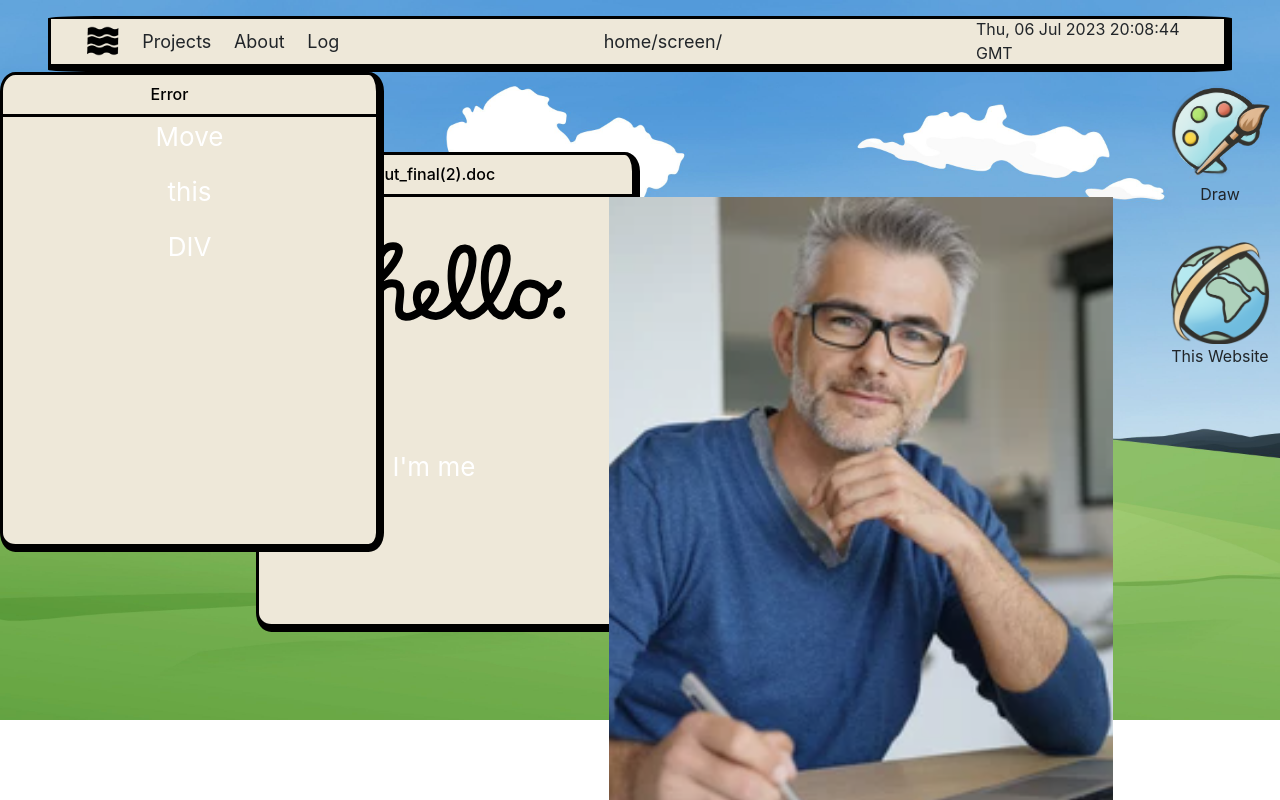
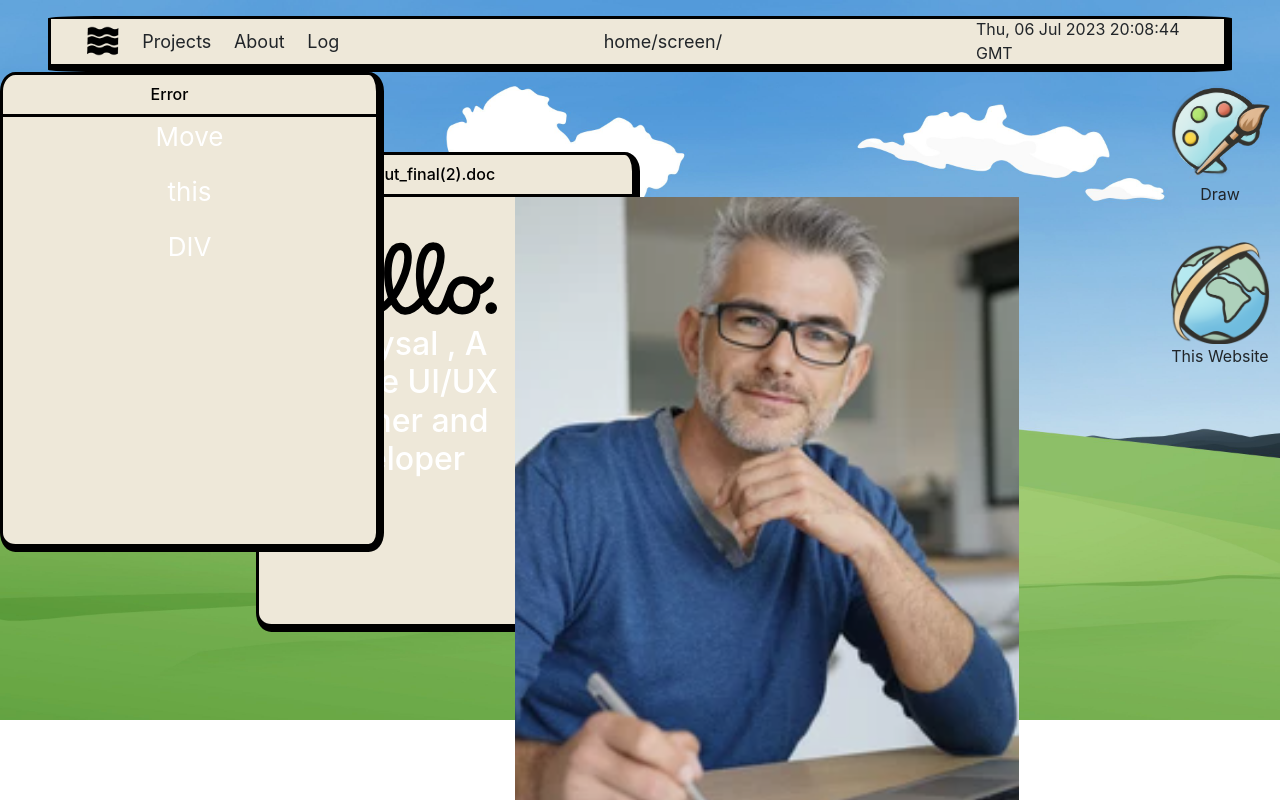
Before and after one commit to afaysalk/Web-OS-, a plain HTML site: page index.html in a window 1280 px wide. Drawn offline with nearby package versions, Linux system fonts and the light colour scheme.

Commit message:
✨ UI animations on hero page

```diff
--- a/index.html
+++ b/index.html
@@ -67,30 +67,32 @@
                 xmlns:rdf="http://www.w3.org/1999/02/22-rdf-syntax-ns#"
                 xmlns:sodipodi="http://sodipodi.sourceforge.net/DTD/sodipodi-0.dtd"
                 xmlns:inkscape="http://www.inkscape.org/namespaces/inkscape" version="1.1" baseProfile="full"
-                width="700px" height="500px" viewBox="0 0 400 500" preserveAspectRatio="xMidYMid meet" id="svg_document"
+                width="40vw"
+ height="20vw" viewBox="0 0 700 400"  id="svg_document"
                 style="zoom: .5;">
 
-                <defs id="svg_document_defs"></defs>
-                <g id="main_group">
 
+                <g id="main_group" style="scale: 1.5;">
 
                   <path stroke="black" stroke-linejoin="round" id="path1" stroke-width="15.75px"
                     d="M23,213 C54.5,213 165.800003,98.900002 118.199997,98.200005 C70.599998,97.5 75.5,238.899994 75.5,238.899994 C75.5,238.899994 77.599998,172.399994 116.099998,172.399994 C154.599991,172.399994 109.799995,237.5 143.399994,239.600006 C177,241.699997 225.300003,175.899994 190.300003,174.5 C155.300003,173.100006 156,236.100006 202.899994,238.199997 C249.800003,240.300003 303.699982,105.900002 262.399994,103.099998 C221.099991,100.300003 228.800003,234.699997 270.799988,237.5 C312.799988,240.300003 373.699982,104.5 331,102.400002 C288.299988,100.300003 293.199982,236.800003 337.299988,237.5 C365.299988,236.100006 356.199982,171.699997 392.600006,173.100006 C412.899994,174.5 421.299988,189.899994 420.600006,189.199997 C419.899994,188.5 426.899994,236.800003 389.799988,236.800003 C352.699982,236.800003 356.899994,171.699997 392.600006,173.100006 C424.799988,175.899994 420.600006,203.899994 421.299988,196.199997 C421.299988,196.899994 444.399994,189.199997 447.899994,173.800003 "
                     fill="none" stroke-linecap="round" transform="">
-                    <animate dur="5" values="0,1739;1739,0;" begin="0; animate1.end+5s" id="animateSig1" repeatCount="0"
+                    <animate dur="5" values="0,1739;1739,0;" begin="0" id="animateSig1" repeatCount="1"
                       fill="freeze" attributeName="stroke-dasharray" attributeType="XML"></animate>
                   </path>
                   <circle stroke="black" id="circle1" stroke-width="3px" cy="231.5px" fill="black" r="10.5px"
                     cx="450.5px" transform="">
-                    <set dur="5.25s" begin="animateSig1.begin" id="set1" repeatCount="0" attributeName="r" to="0"
+                    <set dur="5.25s" begin="animateSig1.begin" id="set1" repeatCount="1" attributeName="r" to="0"
                       attributeType="XML"></set>
                     <animate additive="replace" dur="0.25s" begin="animateSig1.end+0.25s" id="animate1" values="0;10.5;"
-                      accumulate="none" repeatCount="0" fill="freeze" attributeName="r" attributeType="XML"></animate>
+                      accumulate="none" repeatCount="1" fill="freeze" attributeName="r" attributeType="XML"></animate>
                   </circle>
                 </g>
               </svg>
             </div>
-            <div id="presentation">I'm me</div>
+            <div id="presentation"><h2>I’m Faysal , A creative
+               <span class="test">UI/UX</span> Designer and Developer
+            </h2></div>
           </div>
           <div id="portrait">
 
```
